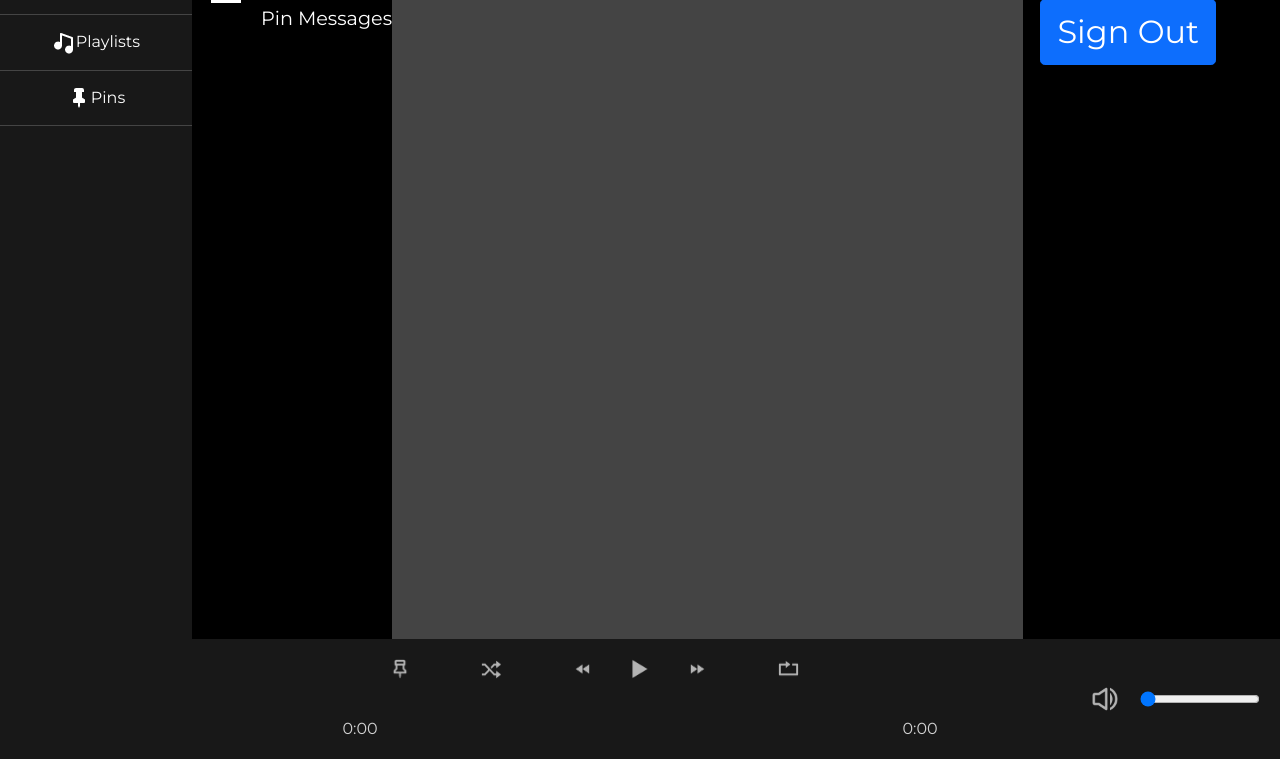
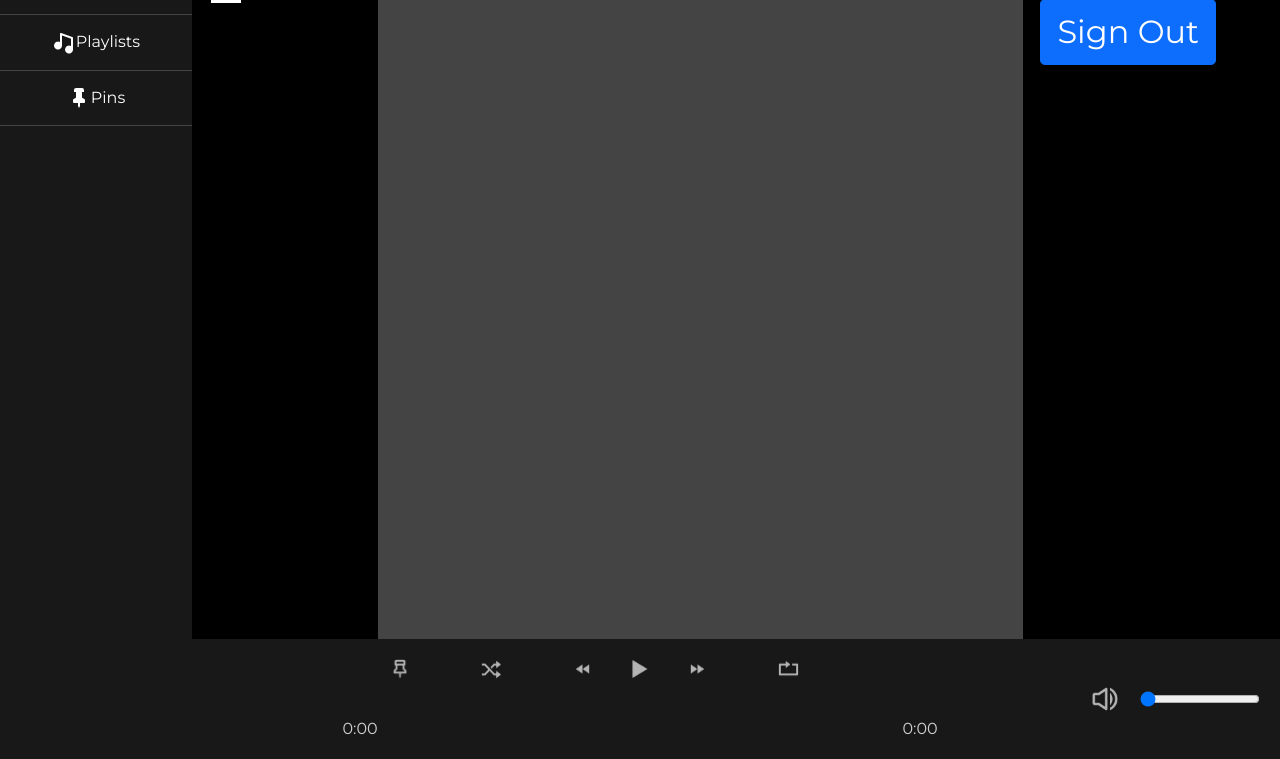
Before and after one commit to lunarmint/spotipyn, a Flask app: template modules/playlist/templates/playlist.html in a window 1280 px wide. Shown: the part 41-800 px from the top of the page. Run offline with Flask 2, Linux system fonts and the light colour scheme; the template is opened without the code that fills it: most values are stand-ins (such as "Sample title", 1, 10 or a date in 2020); parts of the project's set-up code (start-up, migrations or seed data) failed here and were passed over; some libraries are stand-ins or nearby versions.

Commit message:
More code clean up

```diff
--- a/modules/playlist/templates/playlist.html
+++ b/modules/playlist/templates/playlist.html
@@ -1,18 +1,13 @@
 {% extends "base.html" %}
 {% block playlist %}
     <link href="https://fonts.googleapis.com/css?family=Ubuntu" rel="stylesheet">
-    <link rel="stylesheet" href="https://use.fontawesome.com/releases/v5.1.0/css/all.css" integrity="sha384-lKuwvrZot6UHsBSfcMvOkWwlCMgc0TaWr+30HWe3a4ltaBwTZhyTEggF5tJv8tbt"
-          crossorigin="anonymous">
+    <link rel="stylesheet" href="https://use.fontawesome.com/releases/v5.1.0/css/all.css" integrity="sha384-lKuwvrZot6UHsBSfcMvOkWwlCMgc0TaWr+30HWe3a4ltaBwTZhyTEggF5tJv8tbt" crossorigin="anonymous">
     <link rel="stylesheet" href="{{ url_for('playlist_blueprint.static', filename='css/style.css') }}">
     <script src="{{ url_for('playlist_blueprint.static', filename='js/playlist.js') }}"></script>
     <div class="playlistpage">
         <div class="userplaylists">
             <p>User Playlist</p>
-            <ul class="playlist_menu">
-            </ul>
-            <div class="pinDisplay">
-                <p>Pin Messages</p>
-            </div>
+            <ul class="playlist_menu"></ul>
         </div>
         <div class="playlist">
             <div class="playlistAjax"></div>
@@ -25,8 +20,7 @@
                         <th>Album</th>
                         <th>Time</th>
                     </tr>
-                    <tbody class="trackData">
-                    </tbody>
+                    <tbody class="trackData"></tbody>
                 </table>
             </div>
         </div>
```
